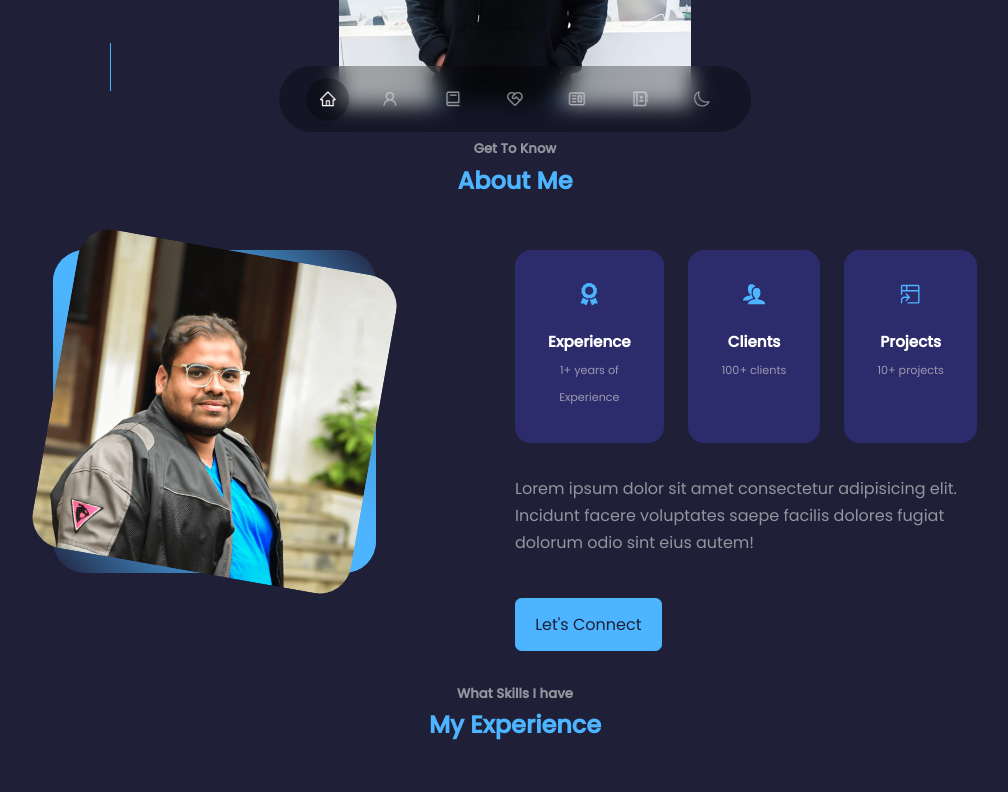
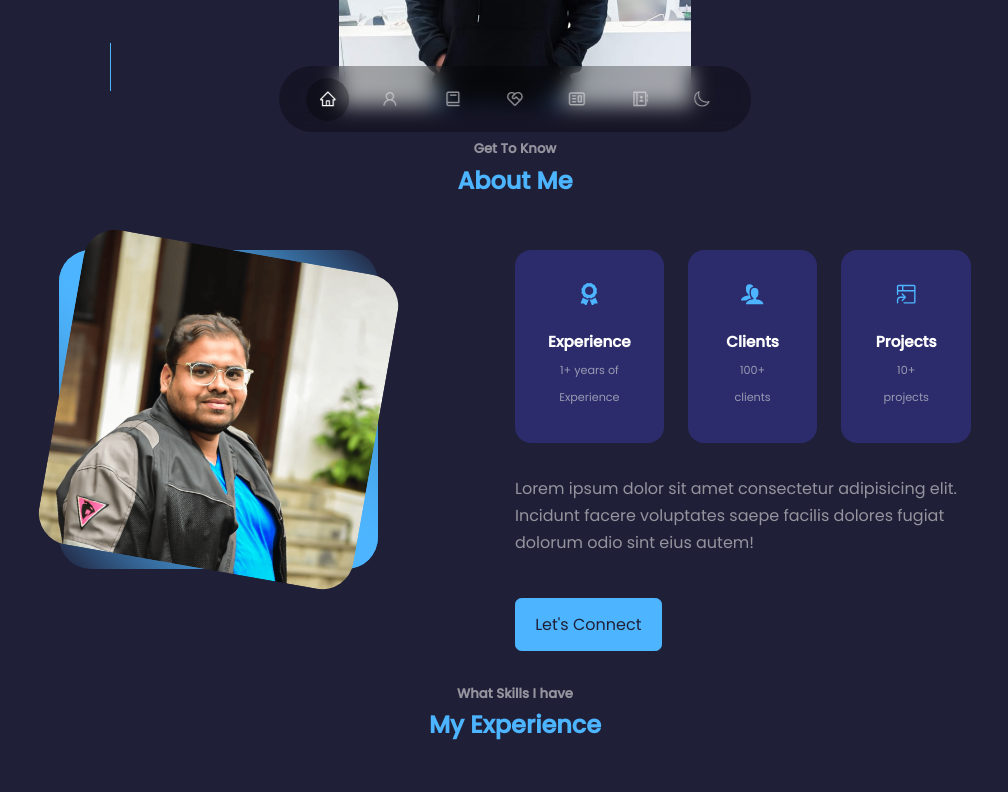
Before and after one commit to ak220193/my-portfolio-new, a React (Create React App) app: page / in a window 1280 px wide. Shown: the part 620-1412 px from the top of the page, without its empty margins (125-1133 px from the left). Built offline with nearby package versions, Linux system fonts and the light colour scheme.

Commit message:
minor bug not sorted out

```diff
--- a/src/index.css
+++ b/src/index.css
@@ -61,7 +61,7 @@
   }
 
   section {
-    margin: 2rem 1.5rem;
+    margin: 2rem;
   }
 
   section > h2,
```
